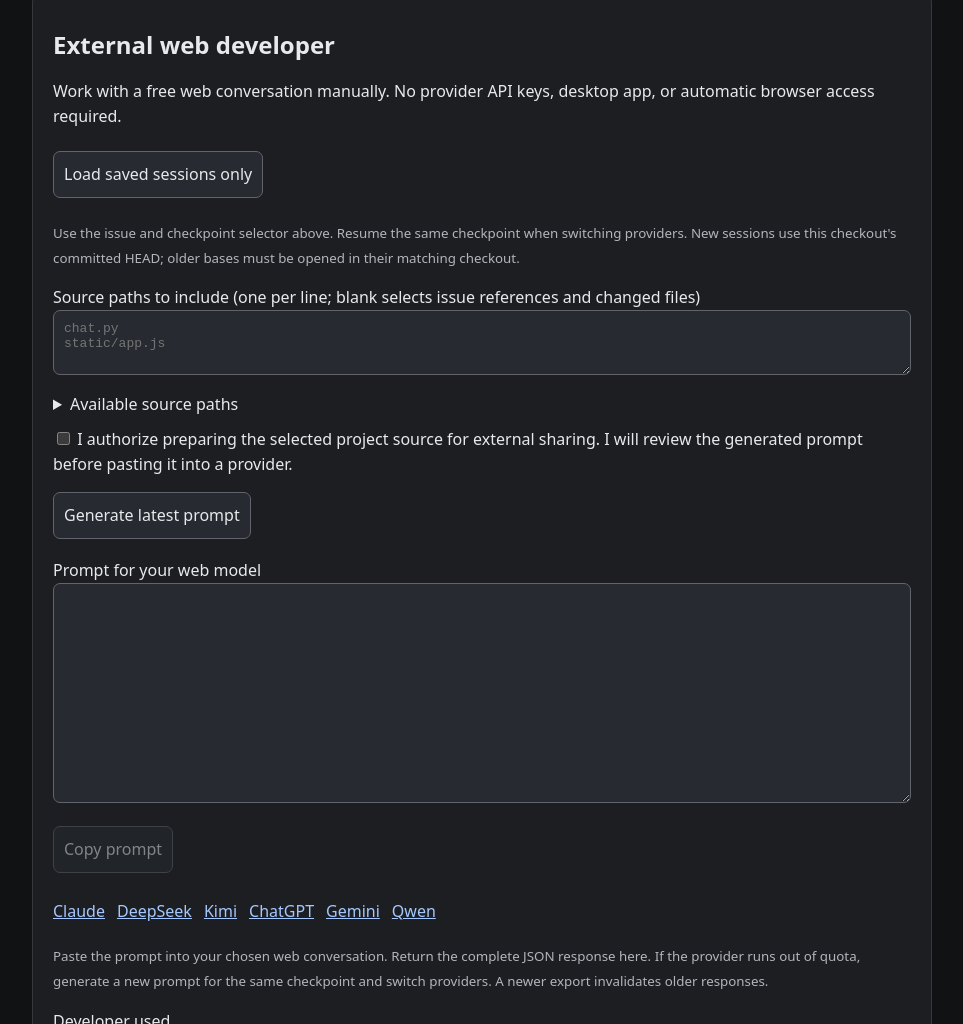
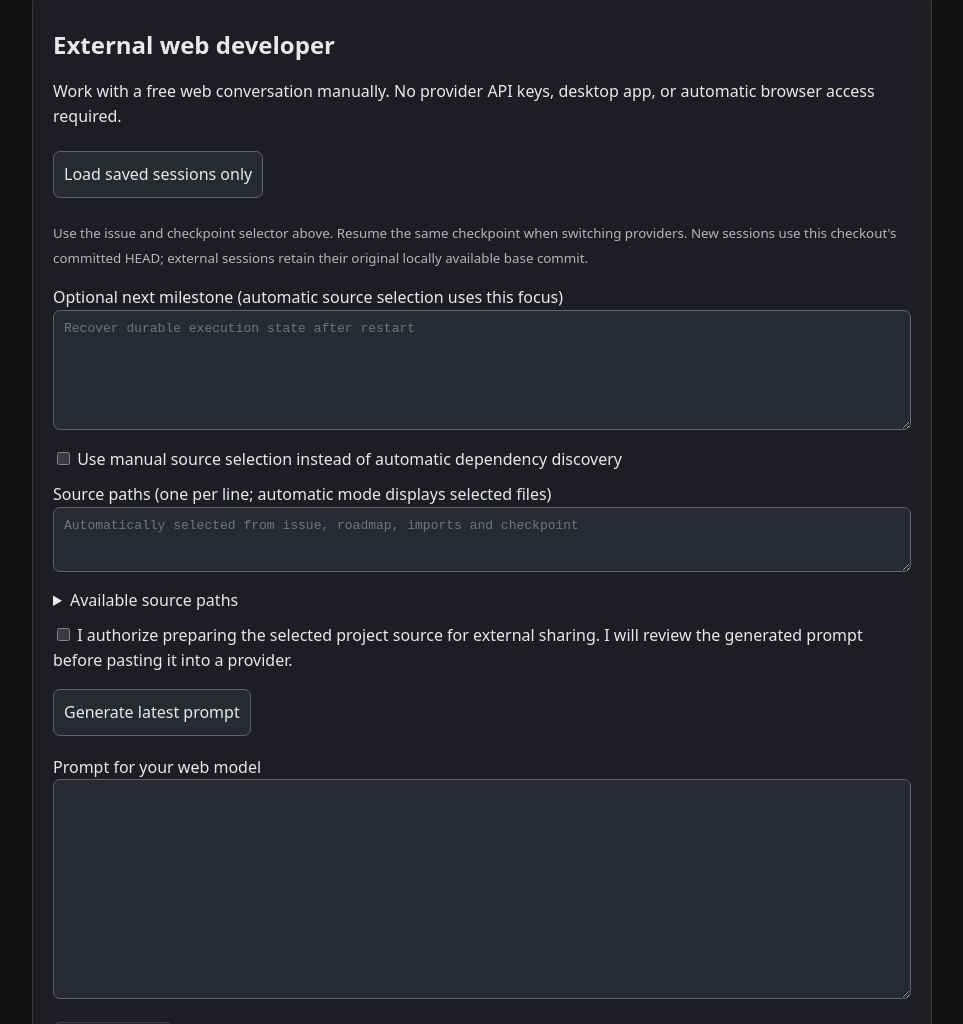
Before and after one commit to Yang-128/my-ai-agent, a website: page static/coding.html in a window 1280 px wide. Shown: the part 905-1929 px from the top of the page, without its empty margins (158-1121 px from the left). Drawn offline with Linux system fonts and the light colour scheme.

Commit message:
coding: automatic source selection by default with optional milestone and manual override

```diff
--- a/static/coding.html
+++ b/static/coding.html
@@ -40,8 +40,11 @@ textarea{width:100%;min-height:120px;font:13px ui-monospace,monospace;resize:ver
 <h2>External web developer</h2>
 <p>Work with a free web conversation manually. No provider API keys, desktop app, or automatic browser access required.</p>
 <button id="external-sessions">Load saved sessions only</button>
-<p><small>Use the issue and checkpoint selector above. Resume the same checkpoint when switching providers. New sessions use this checkout's committed HEAD; older bases must be opened in their matching checkout.</small></p>
-<label>Source paths to include (one per line; blank selects issue references and changed files)<textarea id="external-files" placeholder="chat.py&#10;static/app.js"></textarea></label>
+<p><small>Use the issue and checkpoint selector above. Resume the same checkpoint when switching providers. New sessions use this checkout's committed HEAD; external sessions retain their original locally available base commit.</small></p>
+<label>Optional next milestone (automatic source selection uses this focus)<textarea id="external-focus" maxlength="2000" placeholder="Recover durable execution state after restart"></textarea></label>
+<label><input type="checkbox" id="external-manual"> Use manual source selection instead of automatic dependency discovery</label>
+<label>Source paths (one per line; automatic mode displays selected files)<textarea id="external-files" placeholder="Automatically selected from issue, roadmap, imports and checkpoint" readonly></textarea></label>
+<pre id="external-omitted" hidden></pre>
 <details><summary>Available source paths</summary><pre id="external-available"></pre></details>
 <label><input type="checkbox" id="external-export-approved"> I authorize preparing the selected project source for external sharing. I will review the generated prompt before pasting it into a provider.</label>
 <button id="external-export">Generate latest prompt</button>
```
